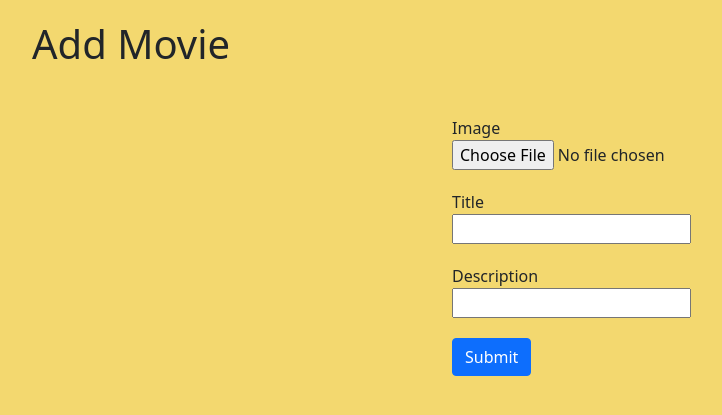
After one commit to BekaBadzagua/good-bad-ugly, a PHP site: page /create.php in a window 1280 px wide. The commit adds this page. Shown: the top 415 px of the page, without its empty margins (32-754 px from the left). Run offline with PHP 8.4, Linux system fonts and the light colour scheme.

Commit message:
feat: finish create page markup

```diff
--- a/assets/css/main.css
+++ b/assets/css/main.css
@@ -18,3 +18,19 @@ body{
     float:right;
     margin-bottom: 20px;
 }
+
+.form-group label{
+    display: block;
+}
+.create-form{
+    display: flex;
+    justify-content: center;
+    align-items:center;
+}
+
+.create-form .btn-submit{
+    margin-top:20px;
+}
+.create-form .form-group{
+    margin-top:20px;
+}
--- /dev/null
+++ b/create.php
@@ -0,0 +1,44 @@
+<?php
+    $pdo = new PDO('mysql:host=localhost;port=3306;dbname=common', 'common', '1234');
+    $pdo->setAttribute(PDO::ATTR_ERRMODE, PDO::ERRMODE_EXCEPTION);
+
+    // Coming Soon..
+    // $statement = $pdo->prepare('SELECT * FROM movies');
+    // $statement->execute();
+
+?>
+<!DOCTYPE html>
+<html lang="en">
+<head>
+    <meta charset="UTF-8">
+    <meta http-equiv="X-UA-Compatible" content="IE=edge">
+    <meta name="viewport" content="width=device-width, initial-scale=1.0">
+    <title>Add Movie</title>
+
+    <link href="https://cdn.jsdelivr.net/npm/bootstrap@5.1.3/dist/css/bootstrap.min.css" rel="stylesheet" integrity="sha384-1BmE4kWBq78iYhFldvKuhfTAU6auU8tT94WrHftjDbrCEXSU1oBoqyl2QvZ6jIW3" crossorigin="anonymous">
+    <link rel="stylesheet" href="assets/css/main.css">
+</head>
+<body>
+    <div class="content">
+        <h1 class="header">Add Movie</h1>
+
+        <section class="create-form">
+            <form method="POST" enctype='multipart/form-data'>
+                <div class="form-group">
+                    <label>Image</label>
+                    <input type="file" name="image">
+                </div>
+                <div class="form-group">
+                    <label>Title</label>
+                    <input type="text" name="title">
+                </div>
+                <div class="form-group">
+                    <label>Description</label>
+                    <input type="text" name="description">
+                </div>
+                <button type="submit" class="btn btn-primary btn-submit">Submit</button>
+            </form>
+        </section>
+    </div>
+</body>
+</html>
```
